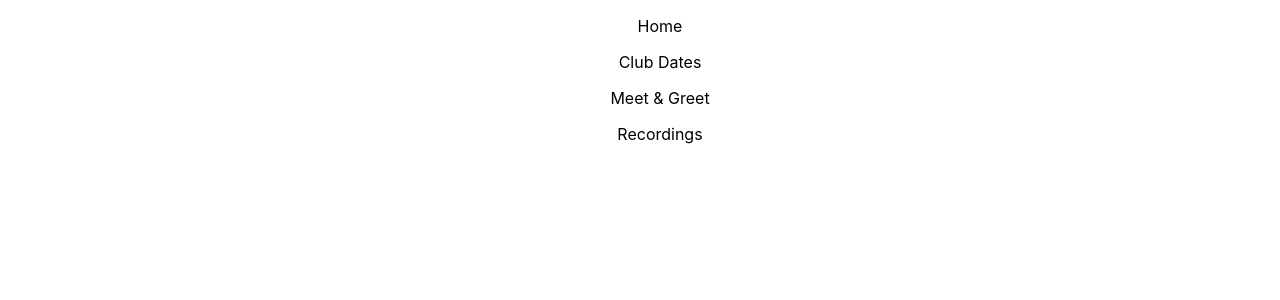
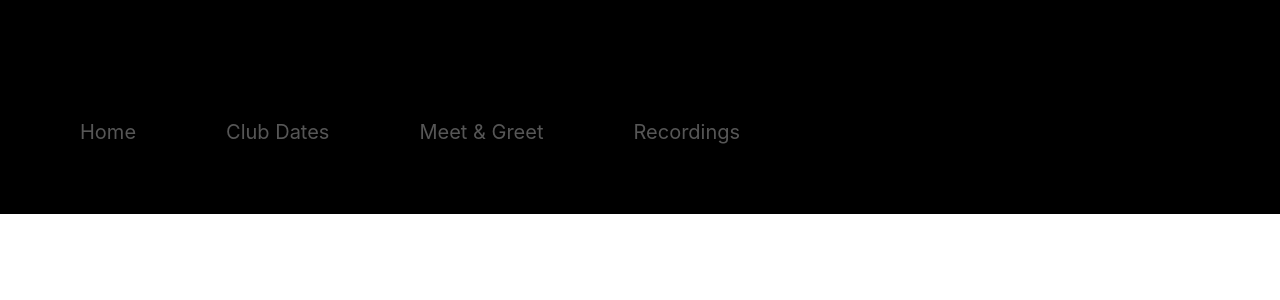
Before and after one commit to Boywondr84/Johnny-Padilla-React, a React (Create React App) app: page / in a window 1280 px wide. Shown: the top 300 px of the page. Built offline with nearby package versions, Linux system fonts and the light colour scheme.

Commit message:
nav-bar component started

```diff
--- a/src/App.css
+++ b/src/App.css
@@ -1,38 +1,29 @@
-.App {
-  text-align: center;
+.navigation {
+  background-color: black;
+  padding-bottom: 50px;
 }
 
-.App-logo {
-  height: 40vmin;
-  pointer-events: none;
+.nav-bar {
+  display: inline-flex;
+  flex-direction: row;
+  color: white;
+  padding-top: 100px;
+  padding-left: 28px;
+  font-size: 20px;
 }
 
-@media (prefers-reduced-motion: no-preference) {
-  .App-logo {
-    animation: App-logo-spin infinite 20s linear;
+.nav-bar ul {
+  margin-left: 12px;
+  margin-right: 38px;
+  animation-name: changeCol;
+  animation-duration: 25s;
+}
+
+@keyframes changeCol {
+  from {
+    color: black;
+  }
+  to {
+    color: white;
   }
 }
-
-.App-header {
-  background-color: #282c34;
-  min-height: 100vh;
-  display: flex;
-  flex-direction: column;
-  align-items: center;
-  justify-content: center;
-  font-size: calc(10px + 2vmin);
-  color: white;
-}
-
-.App-link {
-  color: #61dafb;
-}
-
-@keyframes App-logo-spin {
-  from {
-    transform: rotate(0deg);
-  }
-  to {
-    transform: rotate(360deg);
-  }
-}
--- a/src/App.js
+++ b/src/App.js
@@ -1,14 +1,10 @@
 import './App.css';
+import NavHeaders from './components/Navigation';
 
 function App() {
   return (
     <div className="App">
-      <div className="navigation">
-        <ul>Home</ul>
-        <ul>Club Dates</ul>
-        <ul>Meet & Greet</ul>
-        <ul>Recordings</ul>
-      </div>
+      <NavHeaders />
     </div>
   )
 }
--- /dev/null
+++ b/src/components/Navigation/index.js
@@ -0,0 +1,14 @@
+function NavHeaders() {
+    return (
+        <div className="navigation">
+            <div className="nav-bar">
+                <ul>Home</ul>
+                <ul>Club Dates</ul>
+                <ul>Meet & Greet</ul>
+                <ul>Recordings</ul>
+            </div>
+        </div>
+    )
+}
+
+export default NavHeaders;
```
Also changed, not shown: src/components/Club-Dates/index.js (deleted, +0 -11 lines).
